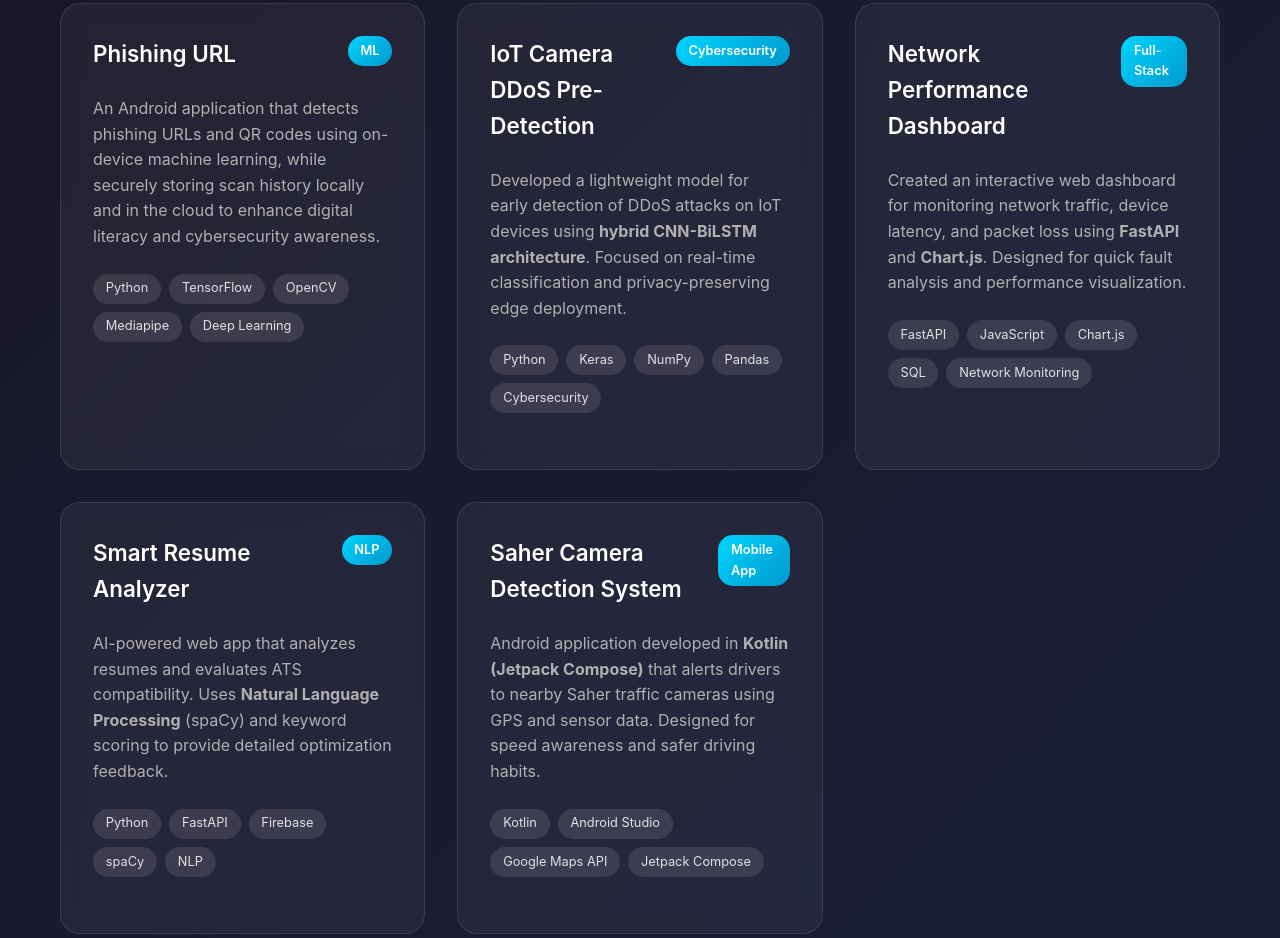
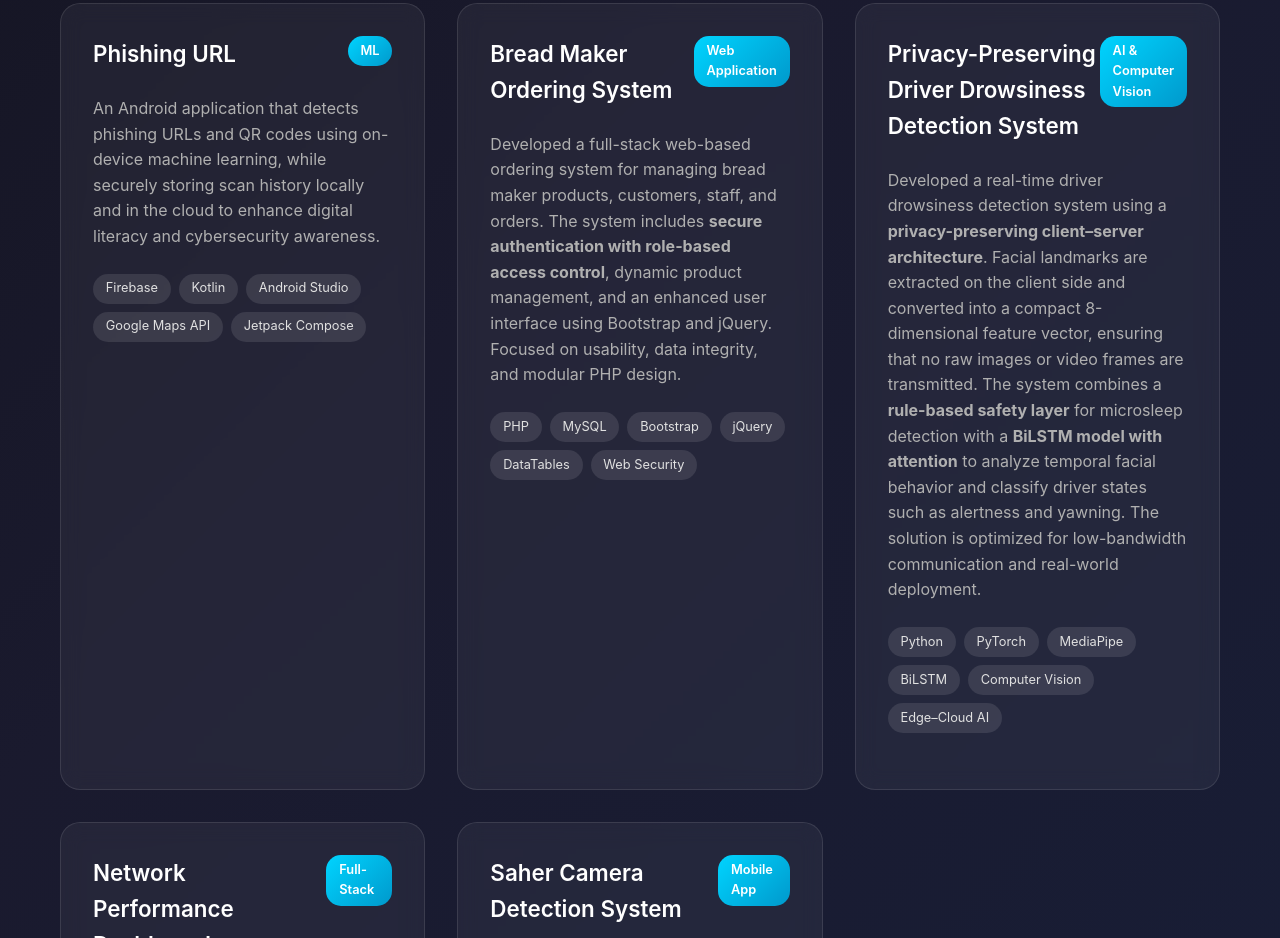
Before and after one commit to esraaH2/webiste-demo, a plain HTML site: page index.html in a window 1280 px wide. Shown: the part 2579-3517 px from the top of the page. Drawn offline with Linux system fonts and the light colour scheme.

Commit message:
Update index.html

```diff
--- a/index.html
+++ b/index.html
@@ -1002,11 +1002,11 @@
           digital literacy and cybersecurity awareness.
         </p>
         <div class="project-tech">
-          <span class="tech-tag">Python</span>
-          <span class="tech-tag">TensorFlow</span>
-          <span class="tech-tag">OpenCV</span>
-          <span class="tech-tag">Mediapipe</span>
-          <span class="tech-tag">Deep Learning</span>
+          <span class="tech-tag">Firebase</span>
+          <span class="tech-tag">Kotlin</span>
+          <span class="tech-tag">Android Studio</span>
+          <span class="tech-tag">Google Maps API</span>
+          <span class="tech-tag">Jetpack Compose</span>
         </div>
       </div>
 
@@ -1014,25 +1014,60 @@
       <div class="project-card">
       <div class="project-header">
         <div>
-            <h3 class="project-title">IoT Camera DDoS Pre-Detection</h3>
+          <h3 class="project-title">Bread Maker Ordering System</h3>
         </div>
-          <span class="project-type">Cybersecurity</span>
+        <span class="project-type">Web Application</span>
       </div>
+
       <p class="project-description">
-          Developed a lightweight model for early detection of DDoS attacks on IoT devices using
-          <strong>hybrid CNN-BiLSTM architecture</strong>. Focused on real-time classification
-          and privacy-preserving edge deployment.
+        Developed a full-stack web-based ordering system for managing bread maker products,
+        customers, staff, and orders. The system includes
+        <strong>secure authentication with role-based access control</strong>,
+        dynamic product management, and an enhanced user interface using Bootstrap and jQuery.
+        Focused on usability, data integrity, and modular PHP design.
       </p>
+
       <div class="project-tech">
-          <span class="tech-tag">Python</span>
-          <span class="tech-tag">Keras</span>
-          <span class="tech-tag">NumPy</span>
-          <span class="tech-tag">Pandas</span>
-          <span class="tech-tag">Cybersecurity</span>
+        <span class="tech-tag">PHP</span>
+        <span class="tech-tag">MySQL</span>
+        <span class="tech-tag">Bootstrap</span>
+        <span class="tech-tag">jQuery</span>
+        <span class="tech-tag">DataTables</span>
+        <span class="tech-tag">Web Security</span>
       </div>
     </div>
 
+
       <!-- Project 3 -->
+         <div class="project-card">
+      <div class="project-header">
+        <div>
+          <h3 class="project-title">Privacy-Preserving Driver Drowsiness Detection System</h3>
+        </div>
+        <span class="project-type">AI & Computer Vision</span>
+      </div>
+
+      <p class="project-description">
+        Developed a real-time driver drowsiness detection system using a
+        <strong>privacy-preserving client–server architecture</strong>.
+        Facial landmarks are extracted on the client side and converted into a compact
+        8-dimensional feature vector, ensuring that no raw images or video frames are transmitted.
+        The system combines a <strong>rule-based safety layer</strong> for microsleep detection
+        with a <strong>BiLSTM model with attention</strong> to analyze temporal facial behavior
+        and classify driver states such as alertness and yawning.
+        The solution is optimized for low-bandwidth communication and real-world deployment.
+      </p>
+
+      <div class="project-tech">
+        <span class="tech-tag">Python</span>
+        <span class="tech-tag">PyTorch</span>
+        <span class="tech-tag">MediaPipe</span>
+        <span class="tech-tag">BiLSTM</span>
+        <span class="tech-tag">Computer Vision</span>
+        <span class="tech-tag">Edge–Cloud AI</span>
+      </div>
+    </div>
+      <!-- Project 4 -->
     <div class="project-card">
         <div class="project-header">
           <div>
@@ -1054,27 +1089,6 @@
         </div>
       </div>
 
-      <!-- Project 4 -->
-      <div class="project-card">
-        <div class="project-header">
-          <div>
-            <h3 class="project-title">Smart Resume Analyzer</h3>
-          </div>
-          <span class="project-type">NLP</span>
-        </div>
-        <p class="project-description">
-          AI-powered web app that analyzes resumes and evaluates ATS compatibility.
-          Uses <strong>Natural Language Processing</strong> (spaCy) and keyword scoring
-          to provide detailed optimization feedback.
-        </p>
-        <div class="project-tech">
-          <span class="tech-tag">Python</span>
-          <span class="tech-tag">FastAPI</span>
-          <span class="tech-tag">Firebase</span>
-          <span class="tech-tag">spaCy</span>
-          <span class="tech-tag">NLP</span>
-        </div>
-      </div>
 
       <!-- Project 5 -->
       <div class="project-card">
```
Lines whose indentation alone changed are shown as unchanged.
